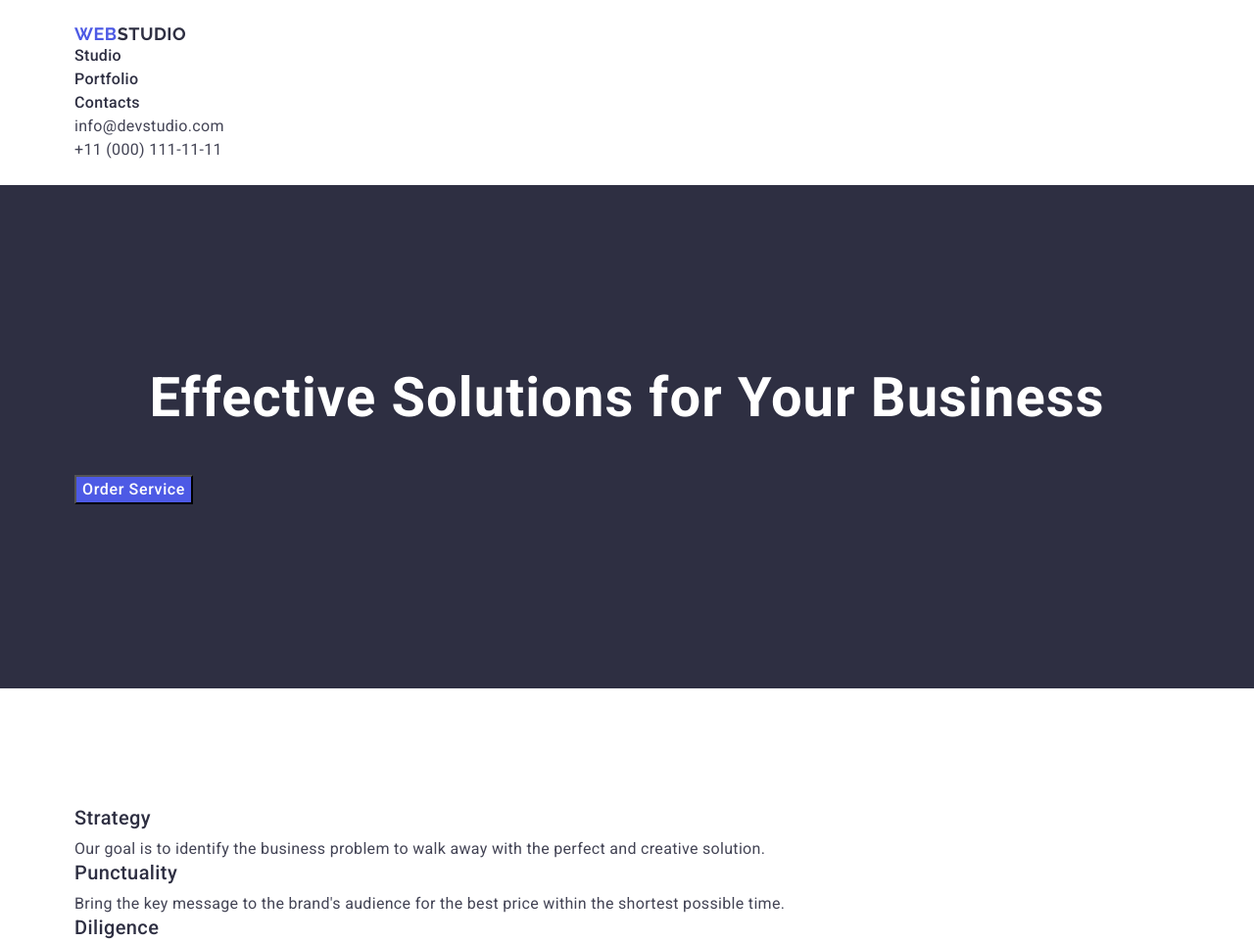
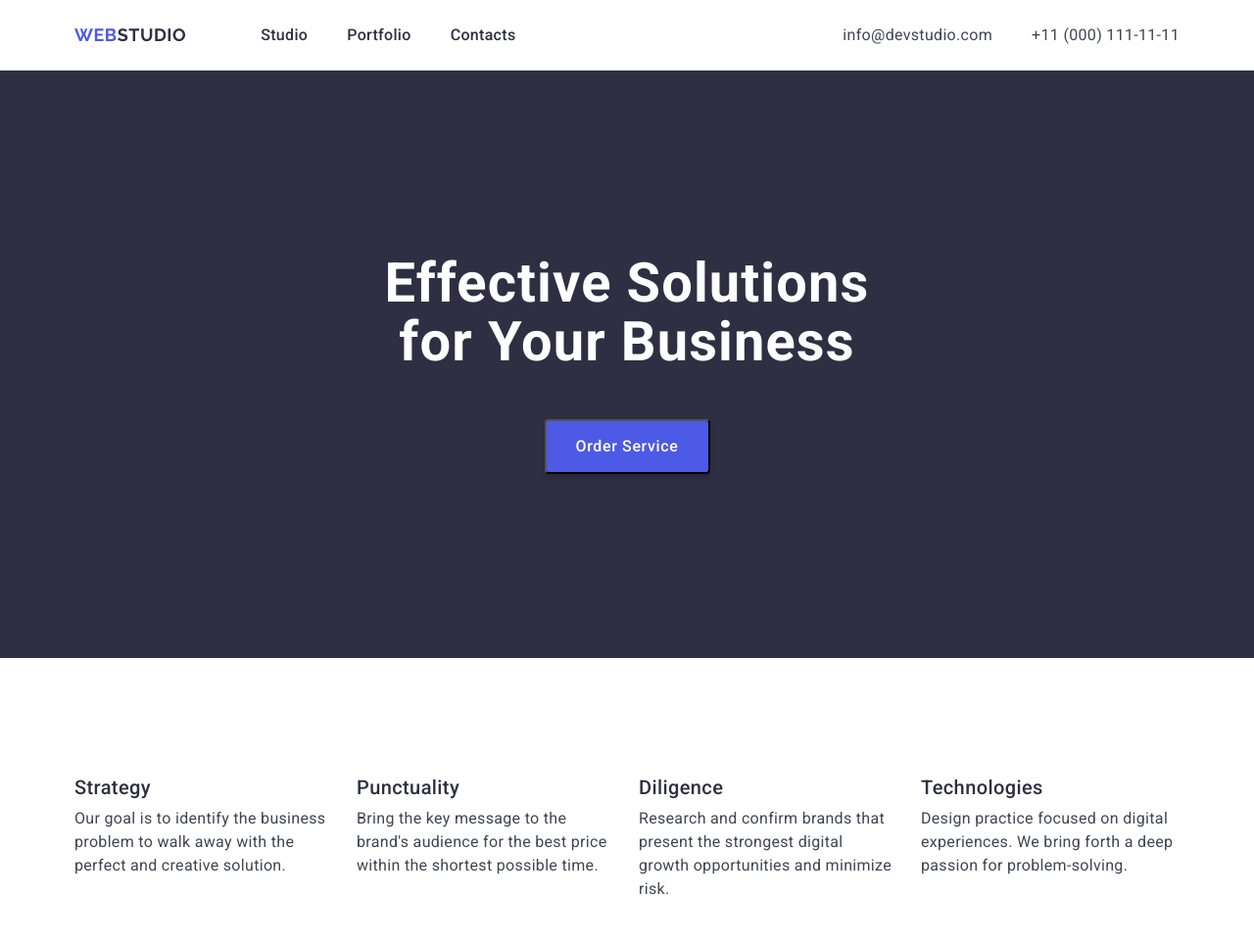
Before and after one commit to SergioUAX/goit-markup-hw-03, a plain HTML site: page index.html in a window 1280 px wide. Shown: the top 962 px of the page at 98% size. Drawn offline with nearby package versions, Linux system fonts and the light colour scheme.

Commit message:
css part 2 complete

```diff
--- a/css/styles.css
+++ b/css/styles.css
@@ -23,9 +23,21 @@ body {
     margin-bottom: 0;
  }
 
+img {
+    display: block;
+}
+
 .header {
     padding-top: 24px;
     padding-bottom: 24px;
+}
+.header-container {
+    display: flex;
+}
+
+.header-nav {
+    display: flex;
+    align-items: center;
 }
 
 .header-logo {
@@ -40,6 +52,13 @@ body {
 
 .header-logo-second {
     color: #2e2f42;
+    margin-right: 76px;
+}
+
+.header-menu-list {
+    display: flex;
+    align-items: center;
+    gap: 40px;
 }
 
 .header-menu-link {
@@ -52,6 +71,13 @@ body {
 
 .header-address {
     font-style: normal;
+    margin-left: auto;
+}
+
+.header-contacts-list {
+    display: flex;
+    align-items: center;
+    gap: 40px;
 }
 
 .header-contacts-link {
@@ -81,9 +107,12 @@ body {
     background: #2e2f42;
     padding-top: 188px;
     padding-bottom: 188px;
+    /* text-align: center; */
+
 }
 
 .orderservice-header {
+    margin: 0 auto;
     font-weight: 700;
     font-size: 56px;
     line-height: 1.07;
@@ -91,9 +120,12 @@ body {
     text-align: center;
     color: #fff;
     margin-bottom: 48px;
+    max-width: 496px;
 }
 
 .orderservice-button {
+    display: block;
+    margin: 0 auto;
     font-family: inherit;
     font-weight: 500;
     font-size: 16px;
@@ -102,6 +134,10 @@ body {
     color: #fff;
     background: #4d5ae5;
     cursor: pointer;
+    border-radius: 4px;
+    width: 169px;
+    height: 56px;
+    box-shadow: 0 4px 4px 0 rgba(0, 0, 0, 0.15);
     }
 
 .orderservice-button:hover,
@@ -112,6 +148,15 @@ body {
 .advantages {
     padding-top: 120px;
     padding-bottom: 120px;
+}
+
+.advantages-list {
+    display: flex;
+    gap: 24px;
+}
+
+.advantages-list-item {
+    width: calc((100% - 3 * 24px) / 4);
 }
 
 .advantages-list-item-subtitle {
@@ -147,9 +192,14 @@ body {
     margin-bottom: 72px;
 }
 
+.team-list {
+    display: flex;
+    gap: 24px;
+}
+
 .team-list-item {
+    box-shadow: 0 2px 1px 0 rgba(46, 47, 66, 0.08), 0 1px 1px 0 rgba(46, 47, 66, 0.16), 0 1px 6px 0 rgba(46, 47, 66, 0.08);
     background: #fff;
-    padding-bottom: 32px;
 }
 
 .team-list-item-image {
@@ -189,9 +239,15 @@ body {
     line-height: 1.11;
     letter-spacing: 0.02em;
     text-align: center;
-    color: #2e2f42;
+    color: #e5e5e5;
     text-transform: capitalize;
     margin-bottom: 72px;
+}
+
+.portfolio-list {
+    display: flex;
+    flex-wrap: wrap;
+    gap: 24px;
 }
 
 .portfolio-list-text {
@@ -245,4 +301,5 @@ body {
     letter-spacing: 0.02em;
     color: #f4f4fd;
     margin-top: 16px;
+    max-width: 264px;
 }
--- a/index.html
+++ b/index.html
@@ -18,8 +18,8 @@
   </head>
   <body>
     <header class="header">
-      <div class="container">
-        <nav>
+      <div class="container header-container">
+        <nav class="header-nav">
           <a class="header-logo" href="./index.html"
             >Web<span class="header-logo-second">Studio</span></a
           >
```
